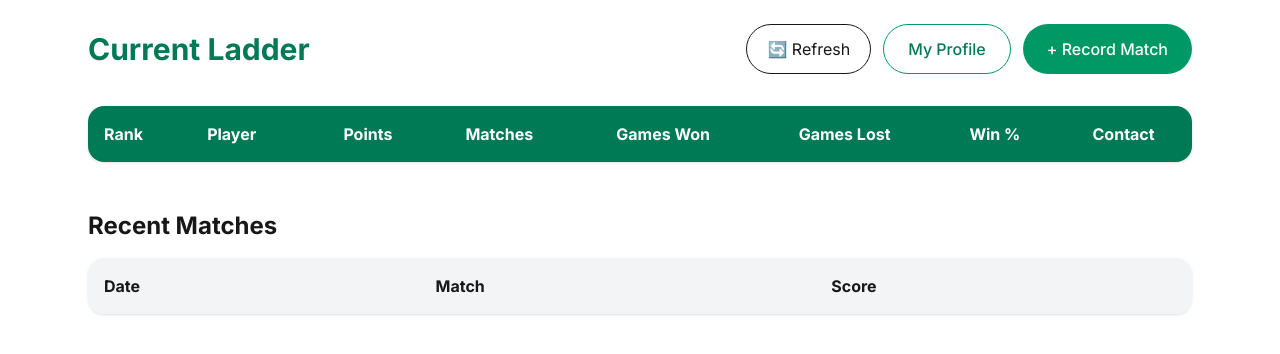
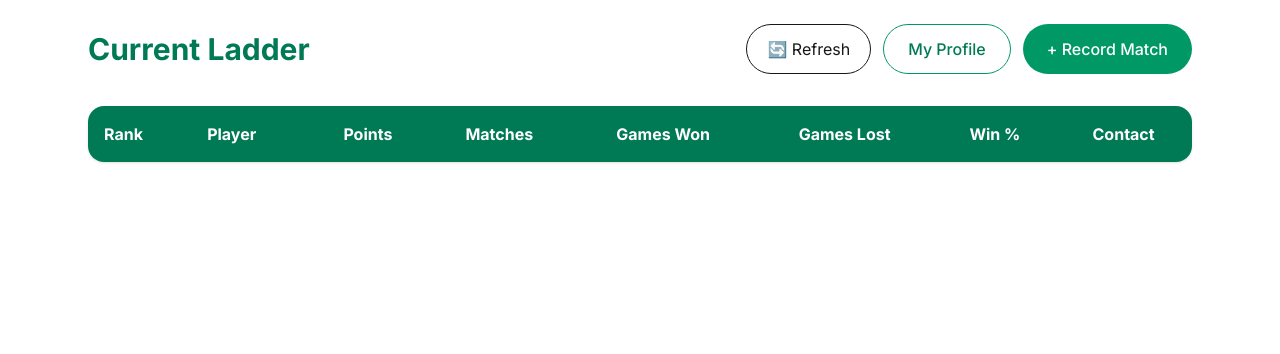
Before and after one commit to timcoker100-prog/napton-tennis-ladder, a Next.js app: page / in a window 1280 px wide. Shown: the top 354 px of the page. Built offline with nearby package versions, Linux system fonts and the light colour scheme.

Commit message:
Final fixes - login flow, profiles, match rules

```diff
--- a/components/Ladder.tsx
+++ b/components/Ladder.tsx
@@ -27,7 +27,11 @@ type Match = {
   date: string;
 };
 
-export default function Ladder() {
+type LadderProps = {
+  onLoginSuccess?: (user: any) => void;
+};
+
+export default function Ladder({ onLoginSuccess }: LadderProps) {
   const [players, setPlayers] = useState<Player[]>([]);
   const [matches, setMatches] = useState<Match[]>([]);
   const [showProfileModal, setShowProfileModal] = useState(false);
@@ -52,18 +56,15 @@ export default function Ladder() {
   const handleProfileSaved = (newPlayer: Player) => {
     setPlayers(prev => {
       const existingIndex = prev.findIndex(p => p.email === newPlayer.email);
+      let updated;
       if (existingIndex !== -1) {
-        // Update existing player
-        const updated = [...prev];
+        updated = [...prev];
         updated[existingIndex] = { ...updated[existingIndex], ...newPlayer };
-        localStorage.setItem('players', JSON.stringify(updated));
-        return updated;
       } else {
-        // Add new player
-        const updated = [...prev, newPlayer];
-        localStorage.setItem('players', JSON.stringify(updated));
-        return updated;
+        updated = [...prev, newPlayer];
       }
+      localStorage.setItem('players', JSON.stringify(updated));
+      return updated;
     });
     setShowProfileModal(false);
   };
@@ -71,7 +72,6 @@ export default function Ladder() {
   const recordMatch = (winnerId: string, loserId: string, winnerGames: number, loserGames: number) => {
     const winner = players.find(p => p.id === winnerId);
     const loser = players.find(p => p.id === loserId);
-
     if (!winner || !loser) return;
 
     const newMatch: Match = {
@@ -85,30 +85,16 @@ export default function Ladder() {
       date: new Date().toLocaleDateString()
     };
 
-    // Save match
     const updatedMatches = [newMatch, ...matches];
     setMatches(updatedMatches);
     localStorage.setItem('matches', JSON.stringify(updatedMatches));
 
-    // Update players
     setPlayers(prev => prev.map(player => {
       if (player.id === winnerId) {
-        return {
-          ...player,
-          points: player.points + winnerGames,
-          gamesWon: player.gamesWon + winnerGames,
-          gamesLost: player.gamesLost + loserGames,
-          matchesPlayed: player.matchesPlayed + 1
-        };
+        return { ...player, points: player.points + winnerGames, gamesWon: player.gamesWon + winnerGames, gamesLost: player.gamesLost + loserGames, matchesPlayed: player.matchesPlayed + 1 };
       }
       if (player.id === loserId) {
-        return {
-          ...player,
-          points: player.points + loserGames,
-          gamesWon: player.gamesWon + loserGames,
-          gamesLost: player.gamesLost + winnerGames,
-          matchesPlayed: player.matchesPlayed + 1
-        };
+        return { ...player, points: player.points + loserGames, gamesWon: player.gamesWon + loserGames, gamesLost: player.gamesLost + winnerGames, matchesPlayed: player.matchesPlayed + 1 };
       }
       return player;
     }));
@@ -169,29 +155,6 @@ export default function Ladder() {
         </table>
       </div>
 
-      {/* Match History */}
-      <h2 className="text-2xl font-bold mb-4">Recent Matches</h2>
-      <div className="bg-white rounded-2xl shadow overflow-hidden">
-        <table className="w-full">
-          <thead className="bg-gray-100">
-            <tr>
-              <th className="p-4 text-left">Date</th>
-              <th className="p-4 text-left">Match</th>
-              <th className="p-4 text-left">Score</th>
-            </tr>
-          </thead>
-          <tbody>
-            {matches.slice(0, 10).map(m => (
-              <tr key={m.id} className="border-t">
-                <td className="p-4">{m.date}</td>
-                <td className="p-4 font-medium">{m.winnerName} beat {m.loserName}</td>
-                <td className="p-4">{m.winnerGames} - {m.loserGames}</td>
-              </tr>
-            ))}
-          </tbody>
-        </table>
-      </div>
-
       <ProfileModal isOpen={showProfileModal} onClose={() => setShowProfileModal(false)} onSaved={handleProfileSaved} />
       <MatchModal isOpen={showMatchModal} onClose={() => setShowMatchModal(false)} players={players} onMatchRecorded={recordMatch} />
     </div>
```
